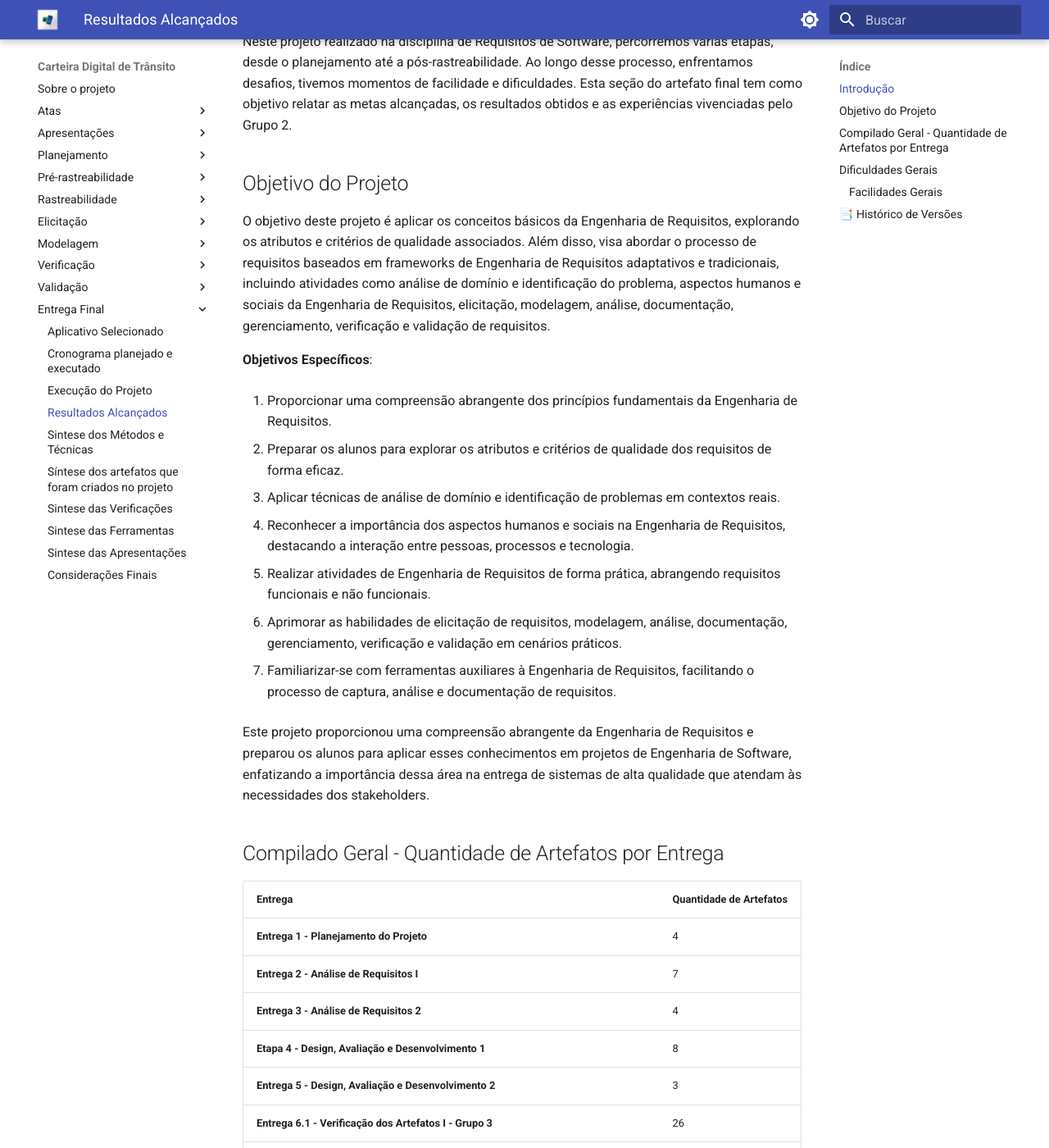
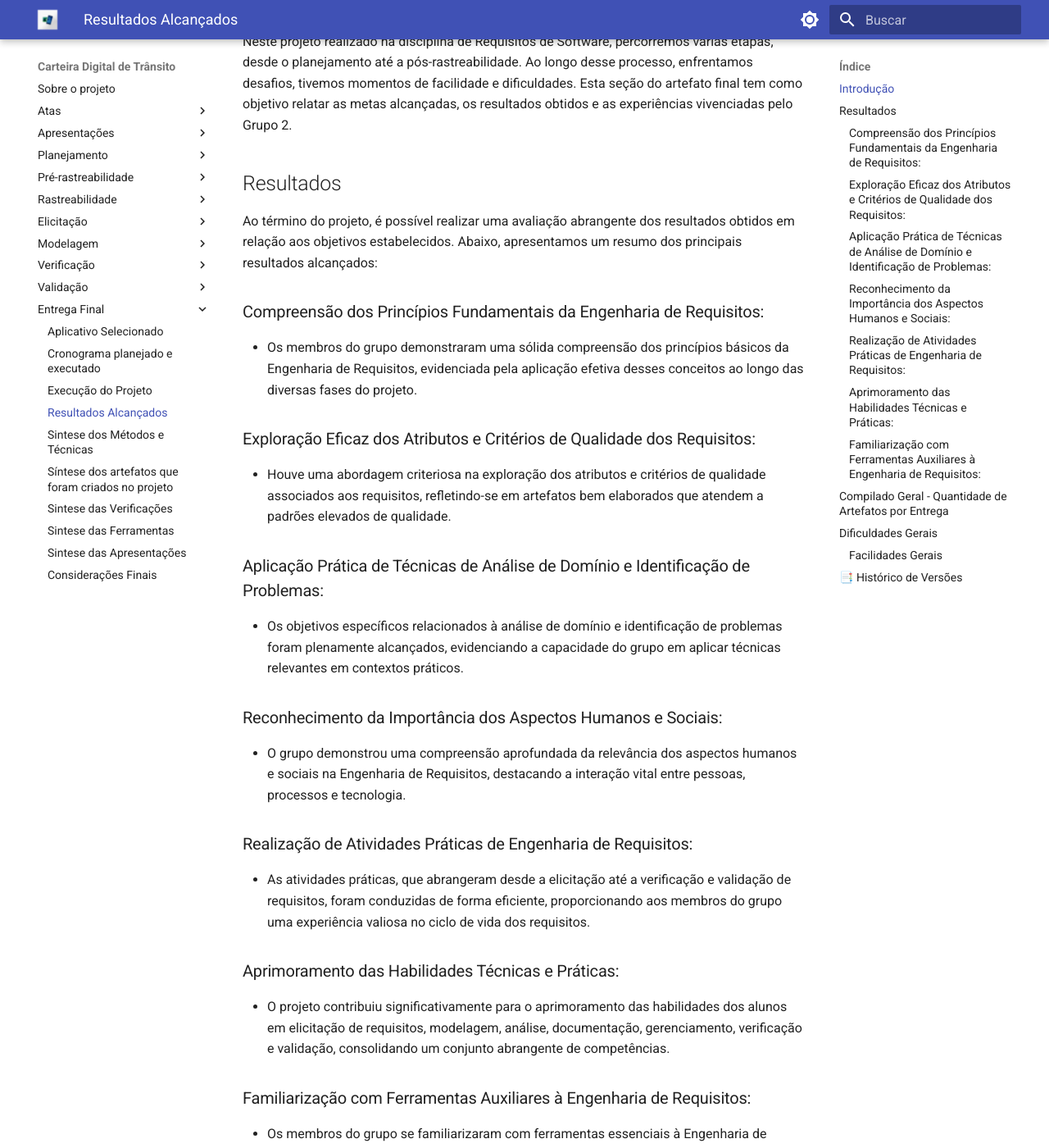
Before and after one commit to Requisitos-de-Software/2023.2-Carteira_Digital_de_Transito, an MkDocs documentation site: the page built from docs/entrega-final/resultados-alcan.md, in a window 1280 px wide and 1400 px high, scrolled down 193 px. Shown: the whole window at 82% size. Built offline with MkDocs 1.6.1 and Material for MkDocs 9.7.7, drawn with Linux system fonts in a browser that asks for light colours; some of the changed text lies outside the part shown.

Commit message:
Update resultados-alcan.md

```diff
--- a/docs/entrega-final/resultados-alcan.md
+++ b/docs/entrega-final/resultados-alcan.md
@@ -4,25 +4,31 @@
 
 Neste projeto realizado na disciplina de Requisitos de Software, percorremos várias etapas, desde o planejamento até a pós-rastreabilidade. Ao longo desse processo, enfrentamos desafios, tivemos momentos de facilidade e dificuldades. Esta seção do artefato final tem como objetivo relatar as metas alcançadas, os resultados obtidos e as experiências vivenciadas pelo Grupo 2.
 
-## Objetivo do Projeto
 
-O objetivo deste projeto é aplicar os conceitos básicos da Engenharia de Requisitos, explorando os atributos e critérios de qualidade associados. Além disso, visa abordar o processo de requisitos baseados em frameworks de Engenharia de Requisitos adaptativos e tradicionais, incluindo atividades como análise de domínio e identificação do problema, aspectos humanos e sociais da Engenharia de Requisitos, elicitação, modelagem, análise, documentação, gerenciamento, verificação e validação de requisitos.
+## Resultados
 
-**Objetivos Específicos**:
+Ao término do projeto, é possível realizar uma avaliação abrangente dos resultados obtidos em relação aos objetivos estabelecidos. Abaixo, apresentamos um resumo dos principais resultados alcançados:
 
-1. Proporcionar uma compreensão abrangente dos princípios fundamentais da Engenharia de Requisitos.
+### Compreensão dos Princípios Fundamentais da Engenharia de Requisitos:
+- Os membros do grupo demonstraram uma sólida compreensão dos princípios básicos da Engenharia de Requisitos, evidenciada pela aplicação efetiva desses conceitos ao longo das diversas fases do projeto.
 
-2. Preparar os alunos para explorar os atributos e critérios de qualidade dos requisitos de forma eficaz.
+### Exploração Eficaz dos Atributos e Critérios de Qualidade dos Requisitos:
+- Houve uma abordagem criteriosa na exploração dos atributos e critérios de qualidade associados aos requisitos, refletindo-se em artefatos bem elaborados que atendem a padrões elevados de qualidade.
 
-3. Aplicar técnicas de análise de domínio e identificação de problemas em contextos reais.
+### Aplicação Prática de Técnicas de Análise de Domínio e Identificação de Problemas:
+- Os objetivos específicos relacionados à análise de domínio e identificação de problemas foram plenamente alcançados, evidenciando a capacidade do grupo em aplicar técnicas relevantes em contextos práticos.
 
-4. Reconhecer a importância dos aspectos humanos e sociais na Engenharia de Requisitos, destacando a interação entre pessoas, processos e tecnologia.
+### Reconhecimento da Importância dos Aspectos Humanos e Sociais:
+- O grupo demonstrou uma compreensão aprofundada da relevância dos aspectos humanos e sociais na Engenharia de Requisitos, destacando a interação vital entre pessoas, processos e tecnologia.
 
-5. Realizar atividades de Engenharia de Requisitos de forma prática, abrangendo requisitos funcionais e não funcionais.
+### Realização de Atividades Práticas de Engenharia de Requisitos:
+- As atividades práticas, que abrangeram desde a elicitação até a verificação e validação de requisitos, foram conduzidas de forma eficiente, proporcionando aos membros do grupo uma experiência valiosa no ciclo de vida dos requisitos.
 
-6. Aprimorar as habilidades de elicitação de requisitos, modelagem, análise, documentação, gerenciamento, verificação e validação em cenários práticos.
+### Aprimoramento das Habilidades Técnicas e Práticas:
+- O projeto contribuiu significativamente para o aprimoramento das habilidades dos alunos em elicitação de requisitos, modelagem, análise, documentação, gerenciamento, verificação e validação, consolidando um conjunto abrangente de competências.
 
-7. Familiarizar-se com ferramentas auxiliares à Engenharia de Requisitos, facilitando o processo de captura, análise e documentação de requisitos.
+### Familiarização com Ferramentas Auxiliares à Engenharia de Requisitos:
+- Os membros do grupo se familiarizaram com ferramentas essenciais à Engenharia de Requisitos, otimizando o processo de captura, análise e documentação de requisitos.
 
 Este projeto proporcionou uma compreensão abrangente da Engenharia de Requisitos e preparou os alunos para aplicar esses conhecimentos em projetos de Engenharia de Software, enfatizando a importância dessa área na entrega de sistemas de alta qualidade que atendam às necessidades dos stakeholders.
 
```
